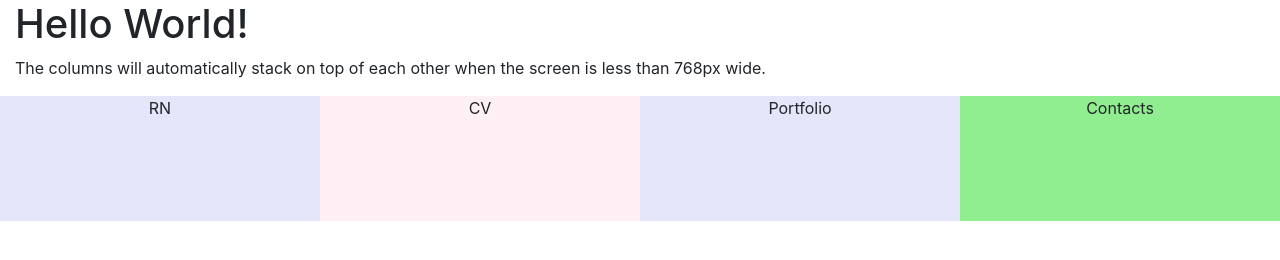
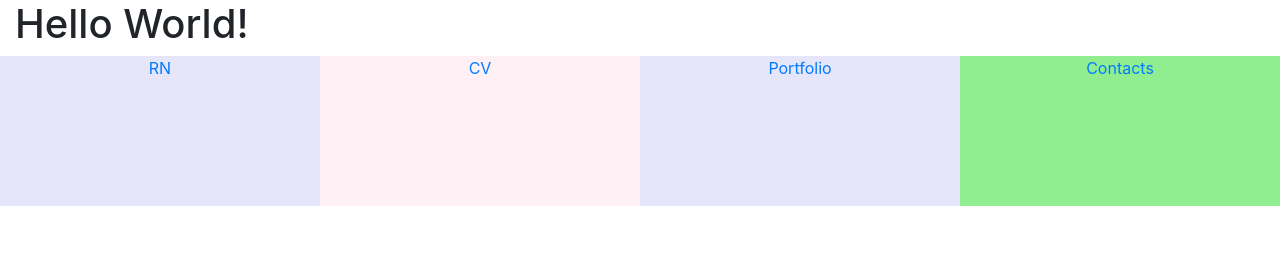
Before and after one commit to Acidorr/Acidorr.github.io, a plain HTML site: page index.html in a window 1280 px wide. Drawn offline with nearby package versions, Linux system fonts and the light colour scheme.

Commit message:
[UPDATE] Changed row size

```diff
--- a/index.html
+++ b/index.html
@@ -12,12 +12,11 @@
   <body>
     <div class="container-fluid">
       <h1>Hello World!</h1>
-      <p>The columns will automatically stack on top of each other when the screen is less than 768px wide.</p>
-      <div class="row" style="height: 500px;">
-        <div class="col-sm-3 h-25 text-center" style="background-color:lavender;">RN</div>
-        <div class="col-sm-3 h-25 text-center" style="background-color:lavenderblush;">CV</div>
-        <div class="col-sm-3 h-25 text-center" style="background-color:lavender;">Portfolio</div>
-        <div class="col-sm-3 h-25 text-center" style="background-color:lightgreen;">Contacts</div>
+      <div class="row" style="height: 600px;">
+        <div class="col-sm-3 h-25 text-center" style="background-color:lavender;"><a href="#">RN</a></div>
+        <div class="col-sm-3 h-25 text-center" style="background-color:lavenderblush;"><a href="#">CV</a></div>
+        <div class="col-sm-3 h-25 text-center" style="background-color:lavender;"><a href="#">Portfolio</a></div>
+        <div class="col-sm-3 h-25 text-center" style="background-color:lightgreen;"><a href="#">Contacts</a></div>
       </div>
     </div>
   </body>
```
